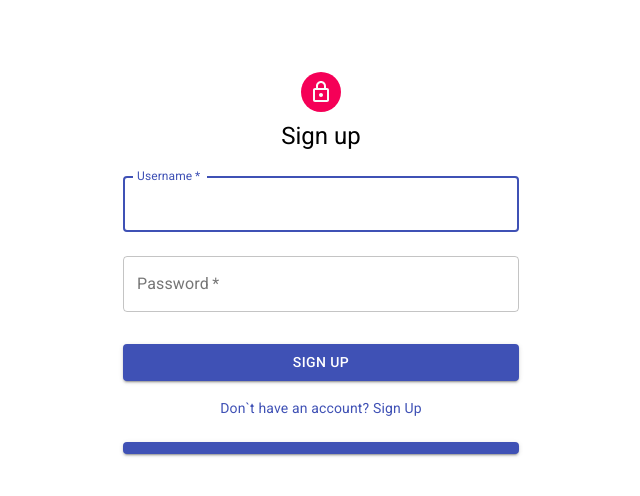
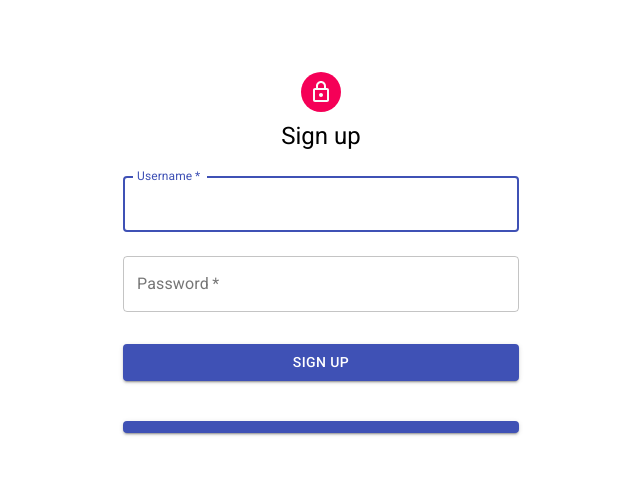
Before and after one commit to zhura0well/training-project, a React (Create React App) app in the folder client/: page /register in a window 1280 px wide. Shown: the top 496 px of the page, without its empty margins (319-959 px from the left). Built offline with nearby package versions, Linux system fonts and the light colour scheme.

Commit message:
some UI changes

```diff
--- a/client/src/views/login/index.jsx
+++ b/client/src/views/login/index.jsx
@@ -96,7 +96,7 @@ const Login = (props) => {
           </Button>
           <Box align='center'>
             <Link href='/register' variant='body2'>
-              {'Don`t have an account? Sign Up'}
+              {props.isRegistered &&'Don`t have an account? Sign Up'}
             </Link>
           </Box>
         </form>
```
